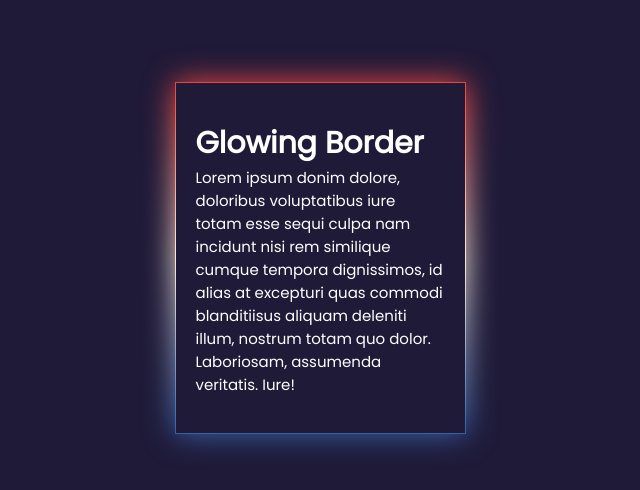
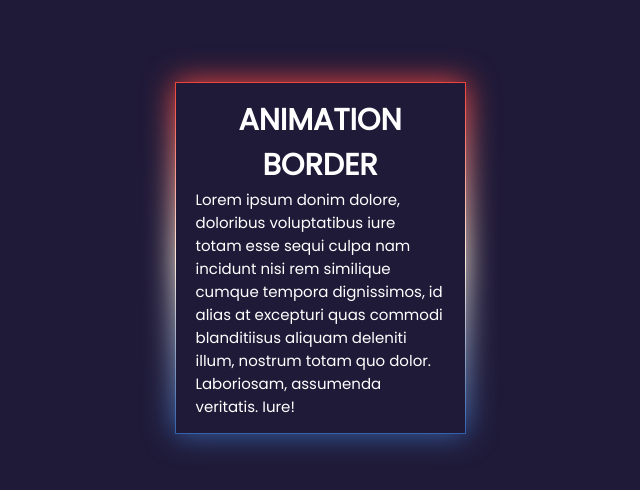
Before and after one commit to ucantbe-jagmeet/Animation-glowing-border, a plain HTML site: page index.html in a window 1280 px wide. Shown: the part 142-632 px from the top of the page, without its empty margins (320-960 px from the left). Drawn offline with Linux system fonts and the light colour scheme.

Commit message:
adding property

```diff
--- a/index.html
+++ b/index.html
@@ -10,7 +10,7 @@
 <body>
     <div class="box">
         <div class="content">
-            <h1>Glowing Border</h1>
+            <h1>ANIMATION BORDER</h1>
             <p>Lorem ipsum donim dolore, doloribus voluptatibus iure totam esse sequi culpa nam incidunt nisi rem similique cumque tempora dignissimos, id alias at excepturi quas commodi blanditiisus aliquam deleniti illum, nostrum totam quo dolor. Laboriosam, assumenda veritatis. Iure!</p>
 
         </div>
--- a/style.css
+++ b/style.css
@@ -4,6 +4,9 @@
     margin: 0;
     padding: 0;
     box-sizing: border-box;
+}
+h1{
+    text-align: center;
 }
 body{
     display: flex;
@@ -61,7 +64,7 @@ body{
     0%{
         background: linear-gradient(0deg,#2E5EAA,#FFEEDD,#EF3E36);
     }
-    35%
+    25%
     {
         background: linear-gradient(90deg,#2E5EAA,#FFEEDD,#EF3E36);
     }
```
